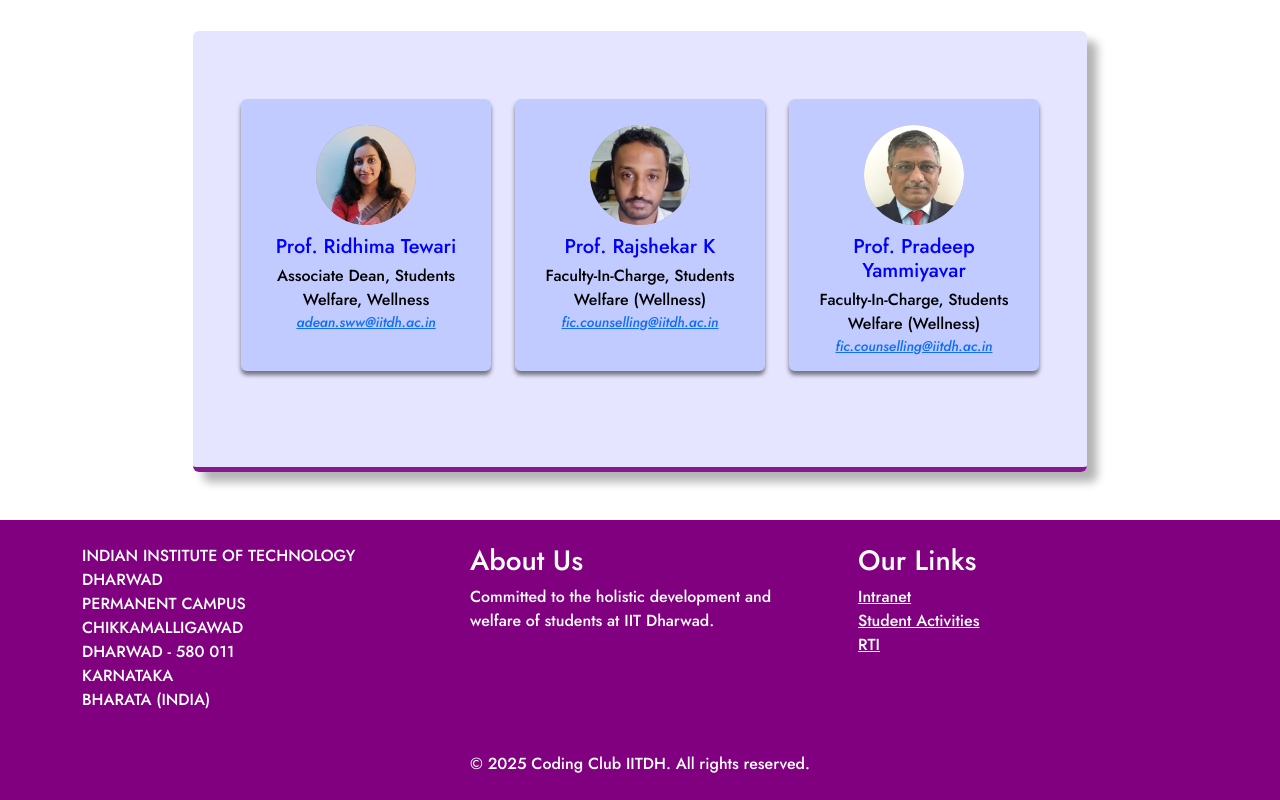
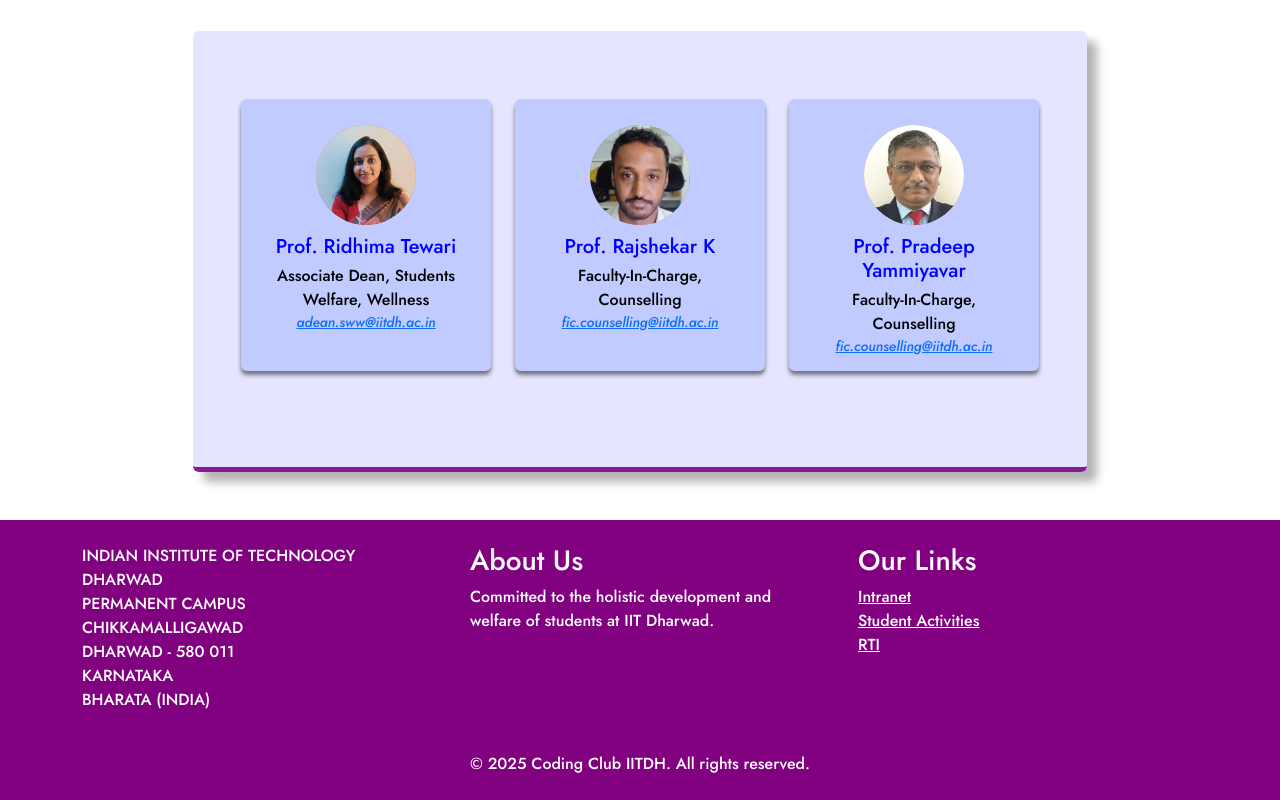
Before and after one commit to pratyush1602/SW-Website-updated, a React (Create React App) app: page /counselling in a window 1280 px wide. Shown: the part 3982-4782 px from the top of the page. Built offline with nearby package versions, Linux system fonts and the light colour scheme.

Commit message:
Changed FIC Counselling Mail

```diff
--- a/src/pages/Wellness/Counselling/Counselling.js
+++ b/src/pages/Wellness/Counselling/Counselling.js
@@ -283,7 +283,7 @@ function Counselling() {
                             <BootstrapCard
                                 image={RajshekarK}
                                 name="Prof. Rajshekar K"
-                                title="Faculty-In-Charge, Students Welfare (Wellness)"
+                                title="Faculty-In-Charge, Counselling"
                                 moreInfoHTML="<a href='https://www.iitdh.ac.in/user-profile/rajshekar-k'>Prof. Rajshekar K's Homepage</a>"
                                 email="mailto:fic.counselling@iitdh.ac.in"
                             />
@@ -292,7 +292,7 @@ function Counselling() {
                             <BootstrapCard
                                 image={PradeepYammiyavar}
                                 name="Prof. Pradeep Yammiyavar"
-                                title="Faculty-In-Charge, Students Welfare (Wellness)"
+                                title="Faculty-In-Charge, Counselling"
                                 moreInfoHTML="<a href='https://www.iitdh.ac.in/user-profile/pradeep-gururaj-yammiyavar'>Prof. Pradeep Yammiyavar's Homepage</a>"
                                 email="mailto:fic.counselling@iitdh.ac.in"
                             />
--- a/src/pages/Wellness/Health/Health.js
+++ b/src/pages/Wellness/Health/Health.js
@@ -105,9 +105,9 @@ export default function WellnessSection() {
                                 <BootstrapCard
                                     image={RajshekarK}
                                     name="Prof. Rajshekar K"
-                                    title="Faculty-In-Charge, Students Welfare (Wellness)"
+                                    title="Faculty-In-Charge, Counselling"
                                     moreInfoHTML="<a href='https://www.iitdh.ac.in/user-profile/rajshekar-k'>Prof. Rajshekar K's Homepage</a>"
-                                    email="mailto:fic.sw.wellness@iitdh.ac.in"
+                                    email="mailto:fic.counselling@iitdh.ac.in"
                                 />
                             </div>
                             <div className="col-lg-4 col-md-6">
```
